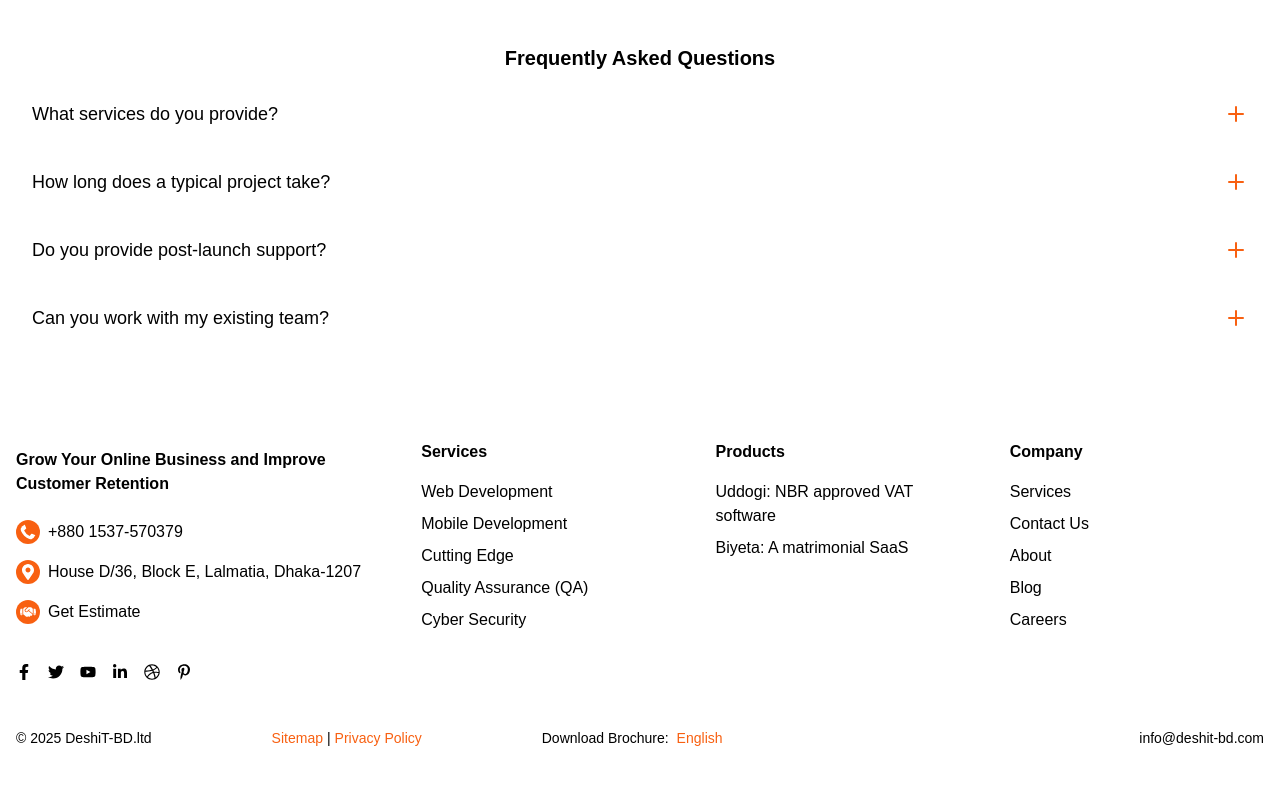
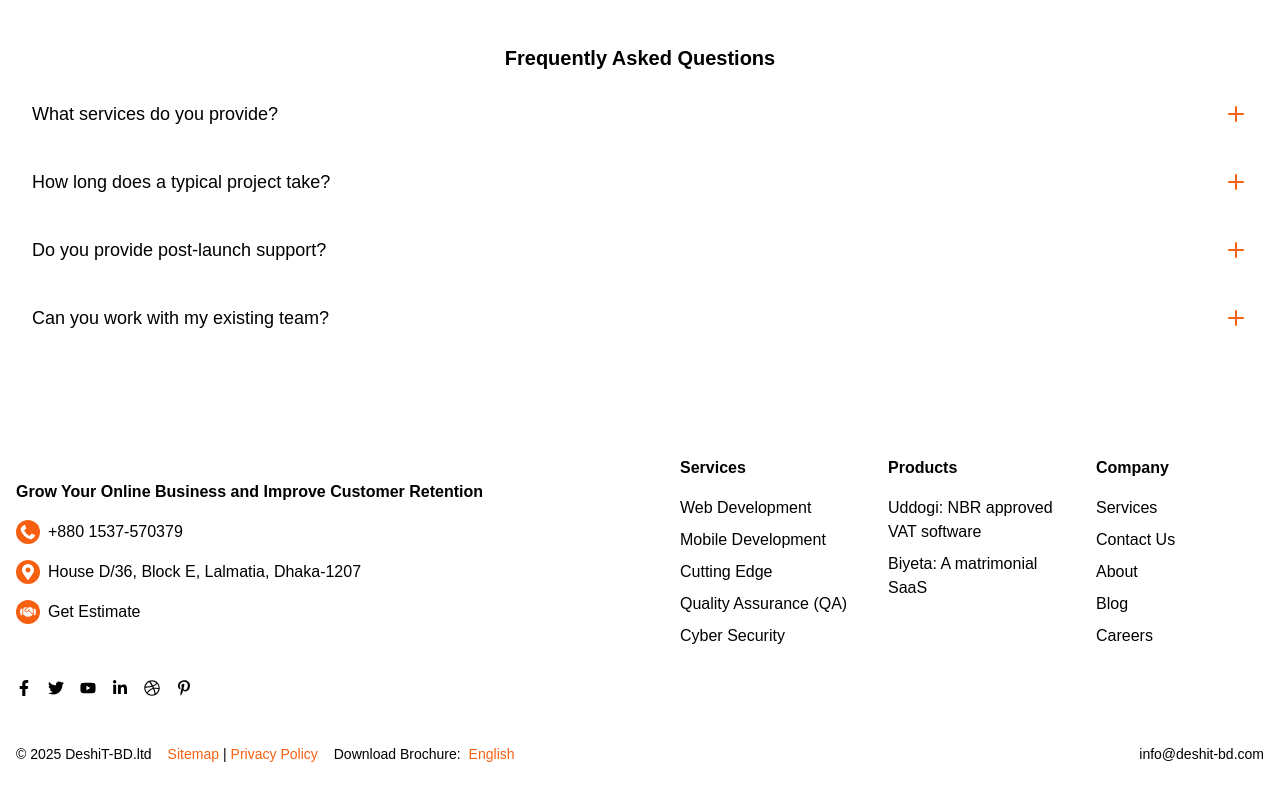
Before and after one commit to zubayerfarazi/deshit-ui, a Next.js app: page /services in a window 1280 px wide. Shown: the part 954-1754 px from the top of the page. Built offline with nearby package versions, Linux system fonts and the light colour scheme.

Commit message:
updated responsibe

```diff
--- a/src/component/layout/Footer.tsx
+++ b/src/component/layout/Footer.tsx
@@ -12,34 +12,36 @@ import {
   FaPhoneAlt,
   FaMapMarkerAlt,
 } from "react-icons/fa";
-import { FiPhone, FiMapPin } from "react-icons/fi";
 
 const Footer = () => {
   return (
-    <footer className="mt-10 container max-w-screen-sm md:max-w-screen-xl 2xl:max-w-screen-2xl mx-auto px-4 py-4">
-      <div className="flex items-center justify-between gap-8">
-        <div className="w-sm">
-          <p className="font-semibold text-md mb-6">
+    <footer className="mt-10 container max-w-screen-sm md:max-w-screen-xl 2xl:max-w-screen-2xl mx-auto px-4 py-8">
+      {/* Top Section */}
+      <div className="flex flex-col md:flex-row items-start md:items-center justify-between gap-10 md:gap-20">
+        {/* Left Info */}
+        <div className="flex-1 space-y-4">
+          <p className="font-semibold text-md">
             Grow Your Online Business and Improve Customer Retention
           </p>
 
-          <p className="flex items-center gap-2 mb-4">
-            <FaPhoneAlt className="bg-[var(--primary-color)] text-white w-6 h-6 rounded-full p-1" />{" "}
+          <p className="flex items-center gap-2">
+            <FaPhoneAlt className="bg-[var(--primary-color)] text-white w-6 h-6 rounded-full p-1" />
             +880 1537-570379
           </p>
 
-          <p className="flex items-center gap-2 mb-4">
-            <FaMapMarkerAlt className="bg-[var(--primary-color)] text-white w-6 h-6 rounded-full p-1" />{" "}
+          <p className="flex items-center gap-2">
+            <FaMapMarkerAlt className="bg-[var(--primary-color)] text-white w-6 h-6 rounded-full p-1" />
             House D/36, Block E, Lalmatia, Dhaka-1207
           </p>
 
           <p className="flex items-center gap-2">
-            <FaHandshake className="bg-[var(--primary-color)] text-white w-6 h-6 rounded-full p-1" />{" "}
+            <FaHandshake className="bg-[var(--primary-color)] text-white w-6 h-6 rounded-full p-1" />
             Get Estimate
           </p>
         </div>
 
-        <div className="grid grid-cols-1 md:grid-cols-3 gap-10">
+        {/* Right Links */}
+        <div className="grid grid-cols-1 sm:grid-cols-2 md:grid-cols-3 gap-10 flex-1 w-full">
           <div>
             <h3 className="font-semibold mb-4">Services</h3>
             <ul className="space-y-2">
@@ -120,7 +122,8 @@ const Footer = () => {
         </div>
       </div>
 
-      <div className="flex items-center gap-4 mt-8 text-black">
+      {/* Social Icons */}
+      <div className="flex flex-wrap items-center gap-4 mt-8 text-black">
         <FaFacebookF className="hover:text-[var(--primary-color)] cursor-pointer" />
         <FaTwitter className="hover:text-[var(--primary-color)] cursor-pointer" />
         <FaYoutube className="hover:text-[var(--primary-color)] cursor-pointer" />
@@ -129,10 +132,11 @@ const Footer = () => {
         <FaPinterestP className="hover:text-[var(--primary-color)] cursor-pointer" />
       </div>
 
-      <div className="py-4 mt-8 text-sm flex flex-col md:flex-row items-center justify-between">
-        <div className="flex items-center gap-30">
+      {/* Bottom Section */}
+      <div className="py-4 mt-8 text-sm flex flex-col md:flex-row items-start md:items-center justify-between gap-4 md:gap-0">
+        <div className="flex flex-col sm:flex-row items-start sm:items-center gap-4">
           <p>© 2025 DeshiT-BD.ltd</p>
-          <div className="flex gap-1 my-2 md:my-0">
+          <div className="flex gap-1 items-center">
             <Link href="#" className="text-[var(--primary-color)]">
               Sitemap
             </Link>
@@ -141,7 +145,7 @@ const Footer = () => {
               Privacy Policy
             </Link>
           </div>
-          <div className="flex gap-2">
+          <div className="flex gap-2 items-center">
             <p>Download Brochure:</p>
             <Link href="#" className="text-[var(--primary-color)]">
               English
--- a/src/views/Home/SoftwareService.tsx
+++ b/src/views/Home/SoftwareService.tsx
@@ -59,7 +59,7 @@ const SoftwareService = () => {
       <div className="container max-w-screen-xl mx-auto px-4 py-10">
         <div className="flex flex-col md:flex-row items-start md:items-center gap-6 md:gap-20">
           <motion.p
-            className="text-3xl font-bold max-w-sm"
+            className="text-3xl font-bold md:max-w-sm"
             initial={{ opacity: 0, x: -50 }}
             whileInView={{ opacity: 1, x: 0 }}
             transition={{ type: "spring", stiffness: 100, damping: 20 }}
@@ -68,7 +68,7 @@ const SoftwareService = () => {
             Customer Enterprise Software Development Services
           </motion.p>
           <motion.p
-            className="max-w-md"
+            className="md:max-w-md"
             initial={{ opacity: 0, x: 50 }}
             whileInView={{ opacity: 1, x: 0 }}
             transition={{ type: "spring", stiffness: 100, damping: 20 }}
@@ -80,7 +80,7 @@ const SoftwareService = () => {
         </div>
 
         <motion.div
-          className="grid grid-cols-1 sm:grid-cols-2 md:grid-cols-3 gap-6 mt-8"
+          className="grid sm:grid-cols-2 lg:grid-cols-3 gap-6 px-4 mt-8"
           variants={containerVariants}
           initial="hidden"
           whileInView="visible"
```
